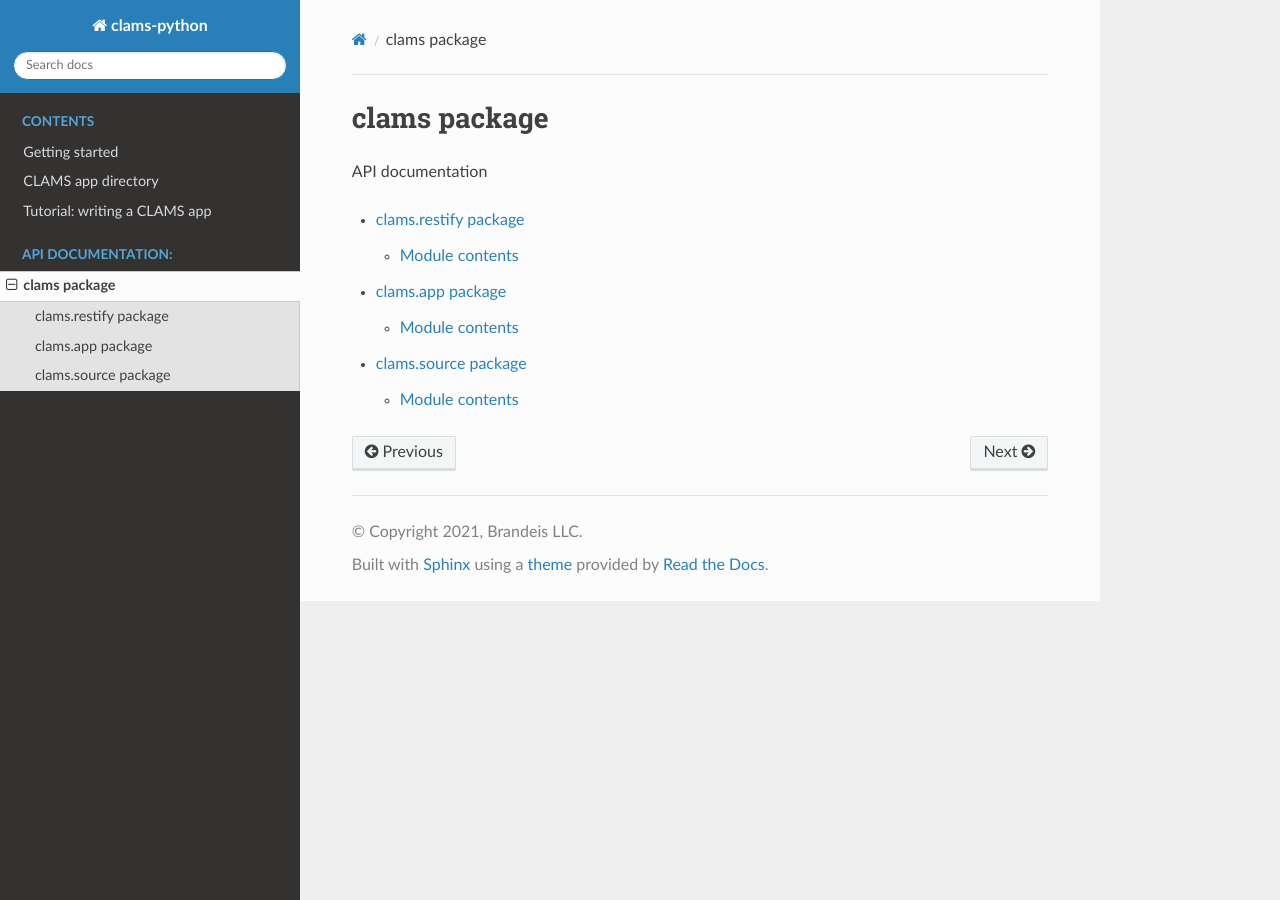
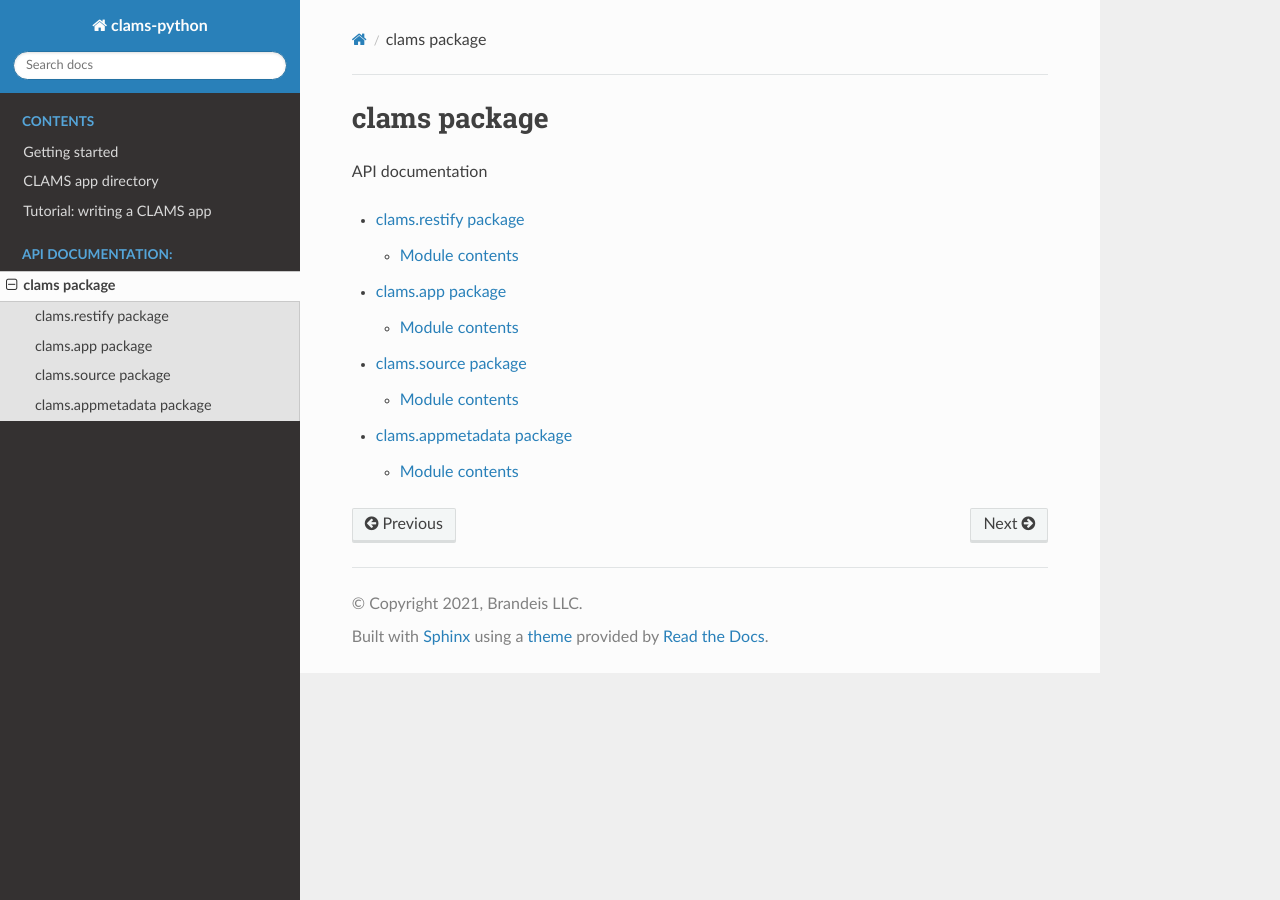
Before and after one commit to clamsproject/clams-python, a Sphinx documentation site: the page built from documentation/modules.rst, in a window 1280 px wide. Built offline with Sphinx 7.4.7 and the Read the Docs theme 2.0.0, drawn with Linux system fonts in a browser that asks for light colours.

Commit message:
updated documentation

```diff
--- a/documentation/autodoc/clams.app.rst
+++ b/documentation/autodoc/clams.app.rst
@@ -6,6 +6,6 @@ Module contents
 
 .. automodule:: clams.app
    :members:
-   :private-members: _annotate, _appmetadata
+   :private-members: _annotate, _appmetadata, _input_spec, _output_spec
    :undoc-members:
    :show-inheritance:
--- /dev/null
+++ b/documentation/autodoc/clams.appmetadata.rst
@@ -0,0 +1,10 @@
+clams.appmetadata package
+====================
+
+Module contents
+---------------
+
+.. automodule:: clams.appmetadata
+   :members:
+   :undoc-members:
+   :show-inheritance:
--- a/documentation/modules.rst
+++ b/documentation/modules.rst
@@ -8,3 +8,4 @@ API documentation
    autodoc/clams.restify
    autodoc/clams.app
    autodoc/clams.source
+   autodoc/clams.appmetadata
```
Also changed, not shown: 1 other file.
